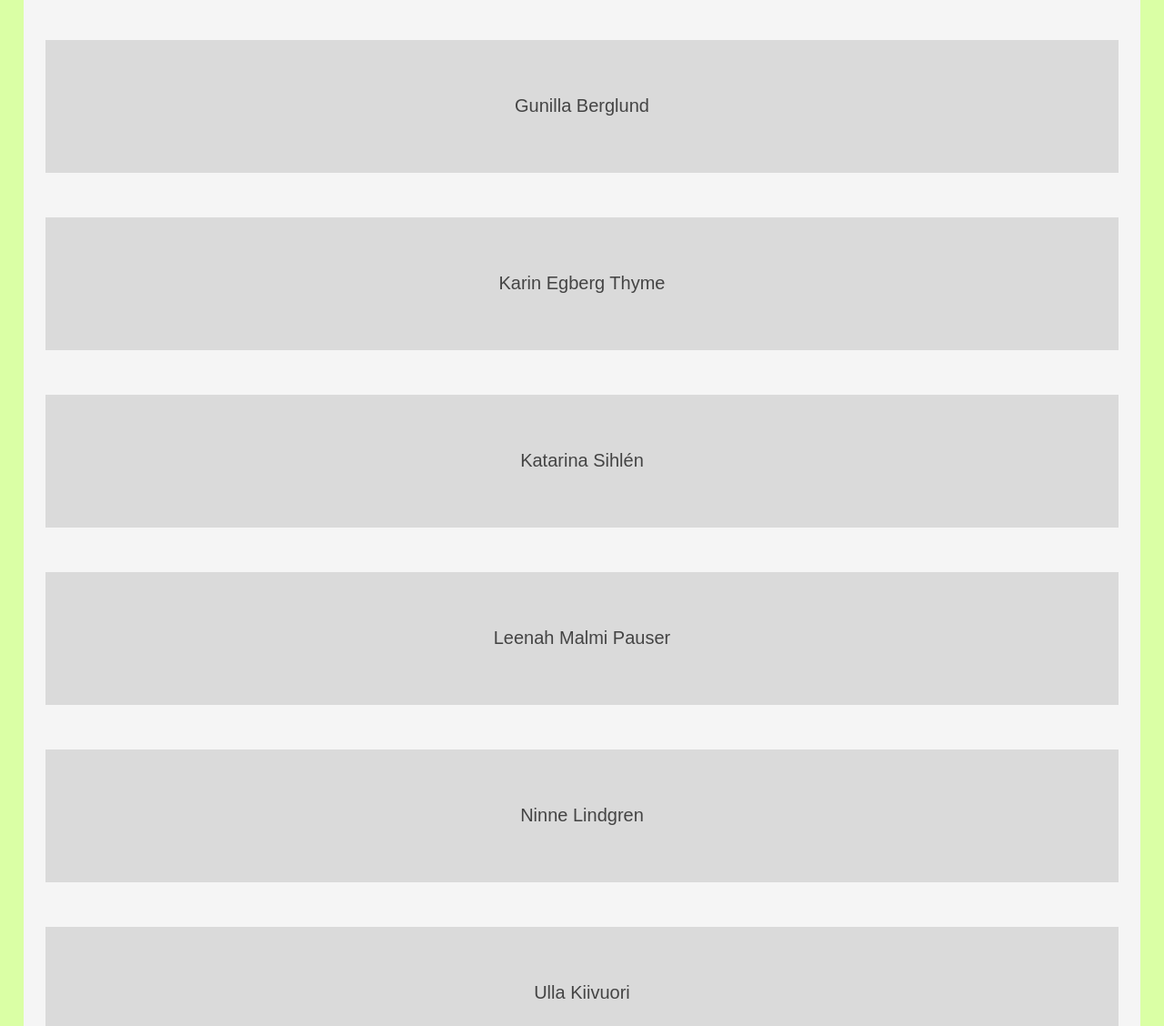
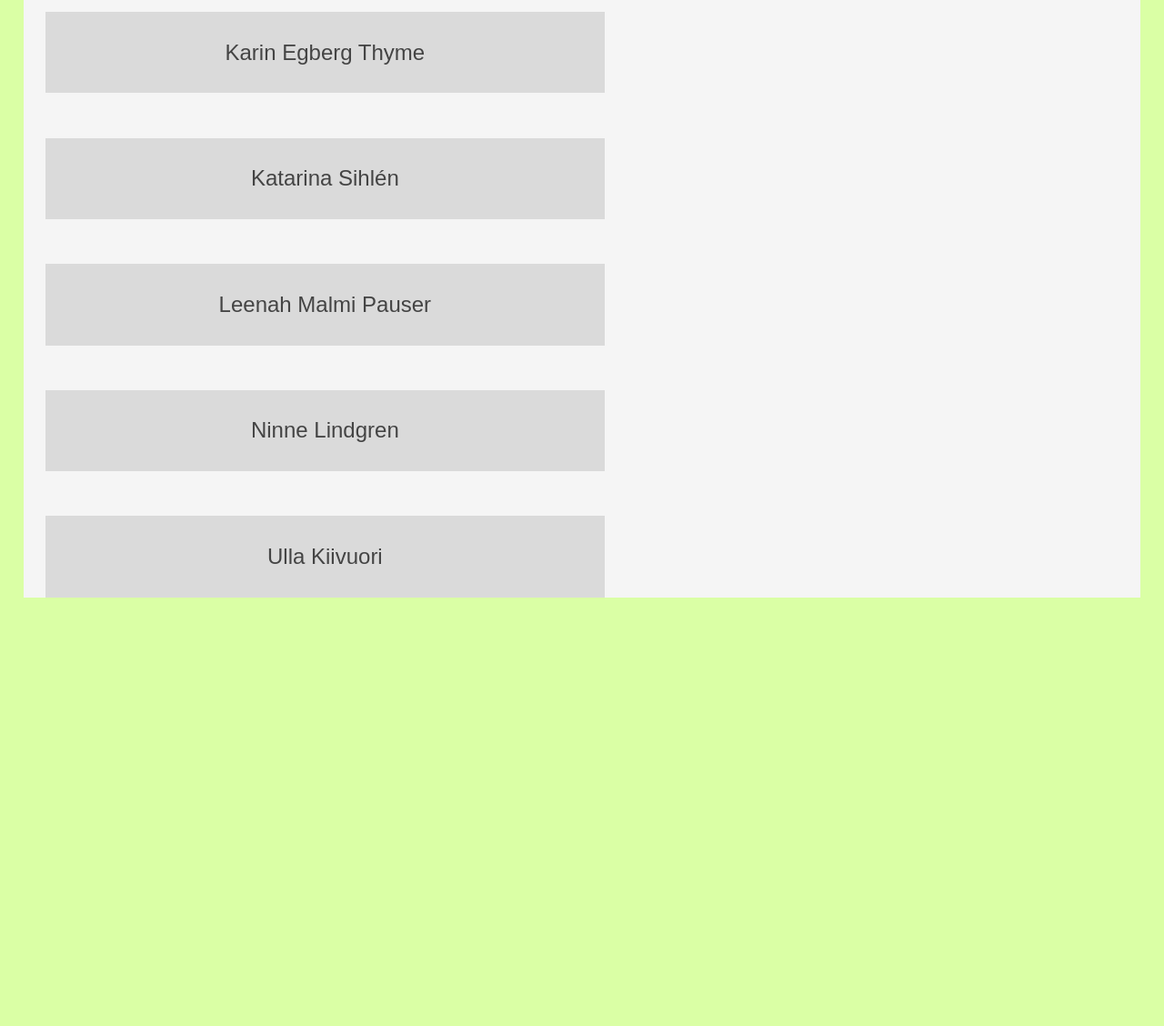
Before and after one commit to NTIG-Umea/wu1-projekt-PTSkAlman, a plain HTML site: page docs/index.html in a window 1280 px wide. Shown: the part 707-1835 px from the top of the page at 91% size. After the commit the page ends 1389 px from the top, so only its background shows below. Drawn offline with Linux system fonts and the light colour scheme.

Commit message:
responsiv till datorn

```diff
--- a/docs/index.html
+++ b/docs/index.html
@@ -19,42 +19,42 @@
       <button type="button" class="collapsible">Anna Karin Karlsson</button>
       <div class="colcontent">
         <img class="image" src="https://github.com/NTIG-Umea/wu1-projekt-PTSkAlman/blob/main/docs/images/akk.jpg?raw=true" alt="Bild på Anna Karin Karlsson">
-        <p class="mt-0">
+        <p class="mt-0 paragraf">
           Jag heter Anna Karin Karlsson, och är auktoriserad bildterapeut/leg arbetsterapeut, med grundläggande
           psykoterapeutisk kompetens. Jag har över 25 års erfarenhet av rehabilitering och specialistkompetens
           i att möta människor med smärta, stress och utmattning, där existentiella frågor och bearbetning ingår
           för att hitta ny riktning i livet.
         </p>
-        <p>
+        <p class="paragraf">
           Jag jobbar målinriktat och har erfarenhet av bildterapi med bla bearbetande, affektutvecklande,
           smärt-/stressreducerande och personlighetsutvecklande inriktning.
         </p>
-        <p>
+        <p class="paragraf">
           Stress har ibland ett samband med smärta, bristande sömn och ork vilket bidrar till begränsningar i
           vardagen. Bildterapi kan vara en väg att använda för att öka medvetenhet om sig själv och sina resurser
            för ett hållbarare varande och görande i vardagen.
         </p>
-        <p>
+        <p class="paragraf">
           Fokus är på dig, att hitta din egen kraft och att få verktyg att använda i vardagen.
         </p>
       </div>
       <button type="button" class="collapsible">Birgitta Englund</button>
       <div class="colcontent">
         <img class="image" src="https://github.com/NTIG-Umea/wu1-projekt-PTSkAlman/blob/main/docs/images/be.jpg?raw=true" alt="Bild på Birgitta Englund">
-        <p class="mt-0">
+        <p class="mt-0 paragraf">
           Jag arbetar med bildterapi både i eget företag sedan 1984, och som programansvarig för
           bildterapeututbildning vid Umeå universitet sedan 1993. Min arbetsterapeututbildning har
           gett yrkeserfarenhet från både vuxen- och barnpsykiatri där bildskapande alltid varit en viktig
           aktivitet i behandlingen. Genom åren har jag lett åtskilliga bildterapigrupper, hållit kurser,
           föreläsningar och introducerande workshops i bildterapi i olika sammanhang.
         </p>
-        <p>
+        <p class="paragraf">
           Bildterapiföreningen i Norrland (BiN) var jag med och startade 1982, liksom Sveriges
           Riksförbund för Bildterapeuter (SRBt) 2006. Jag har gestaltterapeututbildning samt grundläggande
           utbildning i psykoterapi. En artikel jag skrivit om bildarbete i kognitiv psykoterapi finns
           att läsa på <a href="http://www.sfkbt.se/files/file.php?id=143">http://www.sfkbt.se/files/file.php?id=143</a>
         </p>
-        <p>
+        <p class="paragraf">
           Jag är också utbildad yoga- och meditationslärare inom traditionen Satyananda Yoga.
           Bildterapi leder ofta in till existentiella frågor om mening och livsriktning. De bilder
           som skapas utgör underlag för reflektion omkring självbild och relationer, om tro och
@@ -64,14 +64,14 @@
       <button type="button" class="collapsible">Carin Salander</button>
       <div class="colcontent">
         <img class="image" src="https://github.com/NTIG-Umea/wu1-projekt-PTSkAlman/blob/main/docs/images/cs.jpg?raw=true" alt="Bild på Carin Salander">
-        <p class="mt-0">
+        <p class="mt-0 paragraf">
           Jag är utbildad specialpedagog och har en fil kand i beteendevetenskap.
           Jag har i ca 25 år arbetat som specialpedagog inom skilda områden,
           ex. särskolan, barnpsykiatrin, grundskolan och de senaste åren på Elevhälsan
           i Umeå. Sedan jag utbildat mig till bildterapeut (Almametoden, 1997 och Umeå
           Universitet 2001), har jag till stor del arbetat med bildterapi inom mitt yrke.
         </p>
-        <p>
+        <p class="paragraf">
           Jag har de senaste 12 åren (2003-2015) arbetat på Elevhälsan i Umeå med bildarbete
           för barn och unga i svårigheter i syfte att stärka deras självkänsla. Jag har
           också haft fortbildningskurser och handledning i bildarbete för personal inom
@@ -86,7 +86,7 @@
       <button type="button" class="collapsible">Gunilla Berglund</button>
       <div class="colcontent">
         <img class="image" src="https://github.com/NTIG-Umea/wu1-projekt-PTSkAlman/blob/main/docs/images/gb.jpg?raw=true" alt="Bild på Gunilla Berglund">
-        <p class="mt-0">
+        <p class="mt-0 paragraf">
           Åren 1971-2010 har jag varit verksam som socialarbetare
            inom fyra olika områden; kriminalvård, kommunal vuxenutbildning,
            öppenvård för kvinnor i aktivt missbruk samt på behandlingshem
@@ -99,7 +99,7 @@
            Jag har sedan dess arbetat med bildterapi individuellt och i grupp
            kombinerat med psykosocialt behandlingsarbete.
         </p>
-        <p>
+        <p class="paragraf">
           Mitt förhållningssätt i behandlingsarbetet är att aktivt arbeta
           med ”friskfaktorer”, dvs stärkande och hälsofrämjande insatser,
           där bildterapi är en sådan. En utbildning till handledare i KASAM
@@ -113,7 +113,7 @@
       <button type="button" class="collapsible">Karin Egberg Thyme</button>
       <div class="colcontent">
         <img class="image" src="https://github.com/NTIG-Umea/wu1-projekt-PTSkAlman/blob/main/docs/images/ket.jpg?raw=true" alt="Bild på Karin Egberg Thyme">
-        <p class="mt-0">
+        <p class="mt-0 paragraf">
           Jag är psykoterapeut/bildpsykoterapeut, psykoterapihandledare och socionom
           och har en doktorsexamen. Min avhandling handlar om psykodynamisk
           korttidsterapi med bildarbete med deprimerade kvinnor, kvinnor med
@@ -128,7 +128,7 @@
       </div>
       <button type="button" class="collapsible">Katarina Sihlén</button>
       <div class="colcontent">
-        <p class="mt-0">
+        <p class="mt-0 paragraf">
           Jag heter Katarina Sihlén, och är legitimerad psykolog sedan 2003, med erfarenhet
           av psykologisk behandling, neuropsykiatriska utredningar, individualterapi/bildterapi,
           föräldrastöd, gruppbehandling, konsultation och handledning. Jag har arbetat
@@ -137,7 +137,7 @@
           minnen, tankar och känslor är svåra att uttrycka enbart med ord. Där jag har funnit
           att bildterapi kan ge individen möjlighet att visualisera och förmedla det som finns bortom orden.
         </p>
-        <p>
+        <p class="paragraf">
           Mitt intresse för konst, bilder och kreativa uttryck väcktes tidigt. Att arbeta
           med bildskapande och ge andra möjlighet att uttrycka sina tankar, känslor och
           erfarenheter genom bilder, har sedan funnits som en röd tråd i mitt yrkesliv.
@@ -145,7 +145,7 @@
           och sedan bildlärarexamen vid Umeå Universitet 1993, har jag undervisat i bildämnet
           inom grundskolan, på gymnasienivå och vid högskolan för lärarutbildning- och kommunikation i Jönköping.
         </p>
-        <p>
+        <p class="paragraf">
           Bildterapiutbildningen har gett mig ett terapeutiskt verktyg, som jag tror på och därför
           implementerat inom den verksamhet jag verkar inom. Där har jag kunnat se att arbetet med
           bilder bidragit till ökad självkännedom, kontakt med känslor och erfarenheter, som leder
@@ -155,7 +155,7 @@
       <button type="button" class="collapsible">Leenah Malmi Pauser</button>
       <div class="colcontent">
         <img class="image" src="https://github.com/NTIG-Umea/wu1-projekt-PTSkAlman/blob/main/docs/images/lmp.jpg?raw=true" alt="Bild på Leenah Malmi Pauser">
-        <p class="mt-0">
+        <p class="mt-0 paragraf">
           Välkommen att boka en tid hos mig som arbetar med bildterapi och psykoterapi på
           psykodynamisk grund. Jag är S:t Lukas utbildad terapeut och specialistutbildning
           i bildterapi, även utbildad inom konflikthanteringar relaterade till arbetsmiljö och är präst.
@@ -164,7 +164,7 @@
       <button type="button" class="collapsible">Ninne Lindgren</button>
       <div class="colcontent">
         <img class="image" src="https://github.com/NTIG-Umea/wu1-projekt-PTSkAlman/blob/main/docs/images/nl.jpg?raw=true" alt="Bild på Ninne Lindgren">
-        <p class="mt-0">
+        <p class="mt-0 paragraf">
           Jag är utbildad specialpedagog och bildterapeut, och har även gått grundläggande
           hantverks- och konstnärliga utbildningar. Att arbeta med kreativitet och skapande
           har alltid varit mitt fokus. Under 20 år i skolans värld har jag arbetat med
@@ -173,7 +173,7 @@
           individens kommunikation med sig själv. Parallellt med detta har jag också
           ägnat mig åt eget skapande, vilket är en stor inspirationskälla.
         </p>
-        <p>
+        <p class="paragraf">
           Efter att ha tagit magisterexamen i bildterapi vid Umeå Universitet jobbar
           jag nu även med bildskapande som ett terapeutiskt verktyg för bearbetning,
           växande och utveckling med människor i olika åldrar. Genom att arbeta med
@@ -187,18 +187,18 @@
       <button type="button" class="collapsible">Ulla Kiivuori</button>
       <div class="colcontent">
         <img class="image" src="https://github.com/NTIG-Umea/wu1-projekt-PTSkAlman/blob/main/docs/images/uk.jpg?raw=true" alt="Bild på Ulla Kiivuori">
-        <p class="mt-0">
+        <p class="mt-0 paragraf">
           De senaste yrkesverksamma åren ca 25 år har jag arbetat med människor med missbruk och beroende. Mina verktyg de sista tio åren har varit i behandlingen och motivationsarbetet, bildterapi och mindfulness baserat bildarbete.
           Jag är tvåspråkig, flyttade från Helsinki till Stockholm slutet av 60-talet. Skapandet för min egen del sker ofta med akryl eller akvarell.
         </p>
-        <p>
+        <p class="paragraf">
           Konstkunskaperna mina är från Abf-konstskola i Umeå i slutet
           av 80-talet med konsthistoria på universitetet. Samt många
           konstkurser med olika konstnärer. Utbildningen i bildterapi gick jag på
           Umeå Universitet och därefter flera vidareutbildningar inom ämnet bl a
           "Mindfulness baserat bildarbete" hos Birgitta Englund.
         </p>
-        <p class="mb-0">
+        <p class="mb-0 paragraf">
           Tillsammans med mig , skaparmaterialen och de olika målar-, och
           kroppsövningarna, kan du närma dig, stanna upp i det som du vill och
           behöver just nu. OBS, du behöver inga förkunskaper. Varje person har sitt alldeles egna bildspråk.
--- a/docs/stylesheets/style.css
+++ b/docs/stylesheets/style.css
@@ -88,6 +88,12 @@ body {
   left: 25%;
 }
 
+.image {
+  height: auto;
+  width: 200px;
+  margin-left: 20%;
+}
+
 .literapeut {
   border-bottom: 2px solid #DADADA;
   padding-bottom: 15%;
@@ -97,8 +103,22 @@ body {
   margin-bottom: 0%;
 }
 
-@media only screen and (max-width: 600px) {
-  body {
-    background-color: black;
+@media only screen and (min-width: 1280px) {
+  .collapsible {
+    padding: 2.5%;
+    width: 50%;
+    font-size: 1.5rem;
+  }
+  .colcontent {
+    width: 50%;
+  }
+  .paragraf {
+    font-size: 1rem;
+  }
+  .image {
+    margin-left: 0;
+    float: left;
+    height: auto;
+    width: 300px;
   }
 }
```
